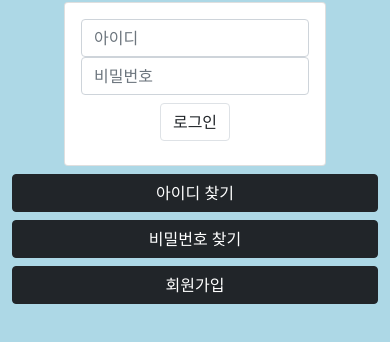
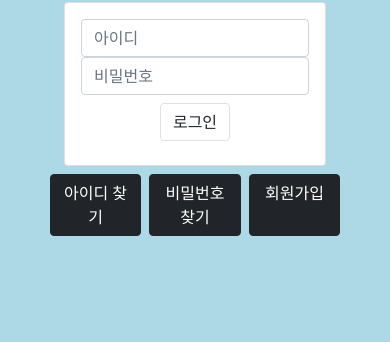
Before and after one commit to tolelom/tolelom.github.io, a plain HTML site: page login.html in a window 390 px wide. Shown: the part 200-542 px from the top of the page. Drawn offline with nearby package versions, Linux system fonts and the light colour scheme.

Commit message:
Update login.html

```diff
--- a/login.html
+++ b/login.html
@@ -56,9 +56,9 @@
                     </div>
                 </div>
                 <div class="row m-auto justify-content-center text-center">
-                    <a class="col-sm-3 btn btn-dark m-1">아이디 찾기</a>
-                    <a class="col-sm-3 btn btn-dark m-1">비밀번호 찾기</a>
-                    <a class="col-sm-3 btn btn-dark m-1">회원가입</a>
+                    <a class="col-3 btn btn-dark m-1">아이디 찾기</a>
+                    <a class="col-3 btn btn-dark m-1">비밀번호 찾기</a>
+                    <a class="col-3 btn btn-dark m-1">회원가입</a>
                 </div>
             </div>
         </div>
```
